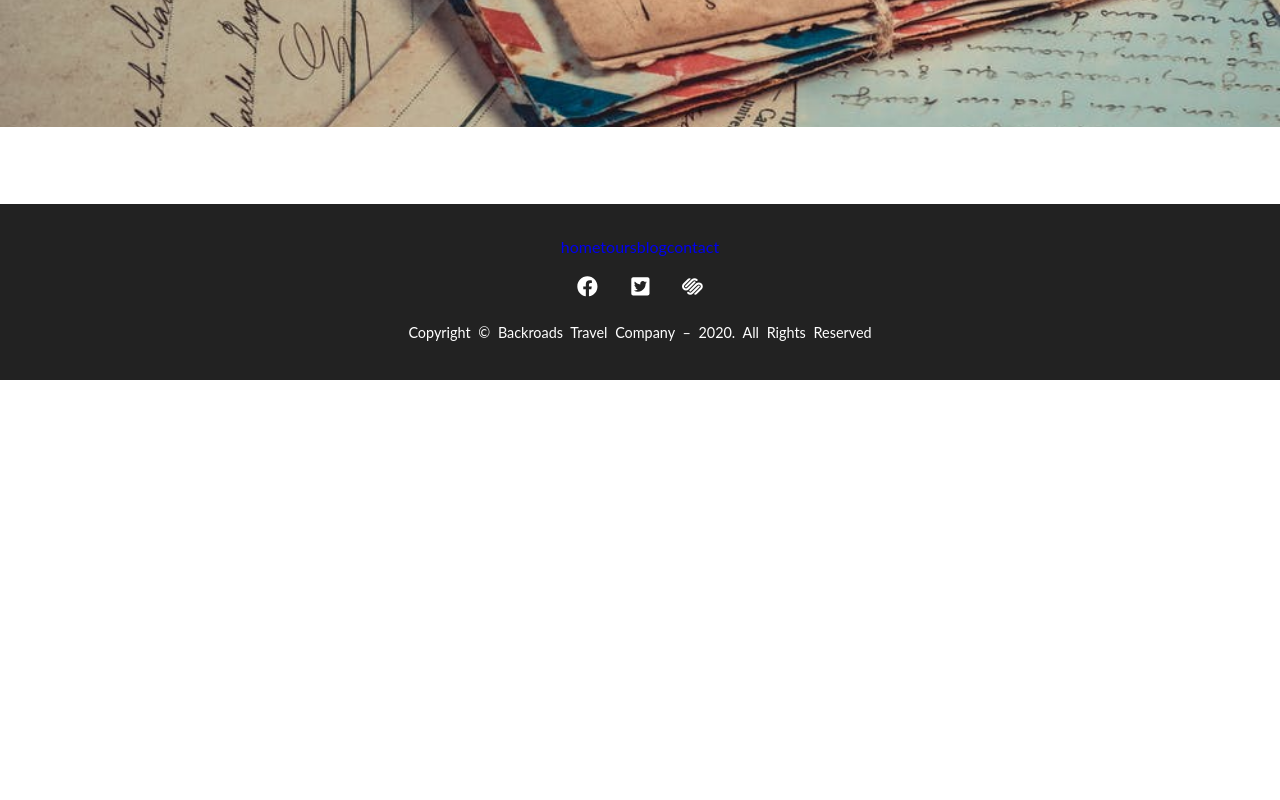
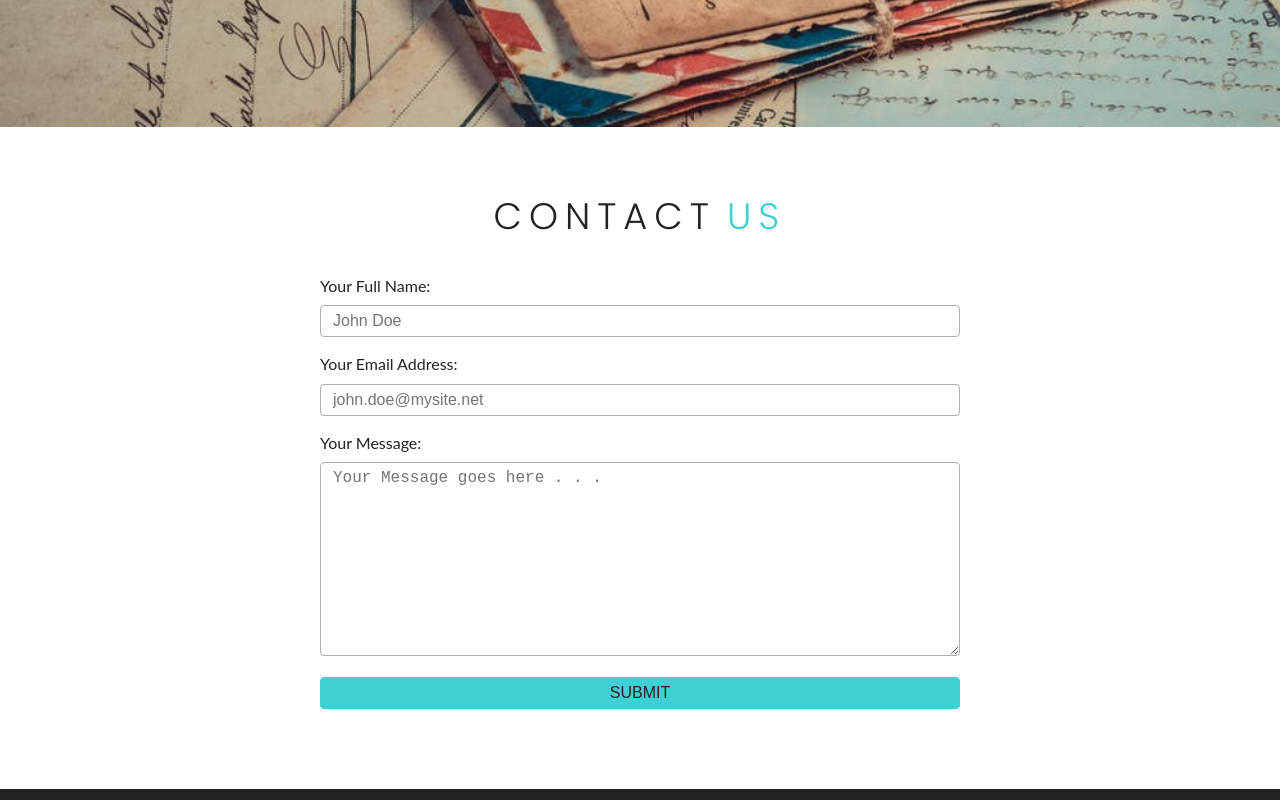
Before and after one commit to locaulker/gatsby-backroads, a Gatsby site: page /contact in a window 1280 px wide. Shown: the part 420-1220 px from the top of the page. Before the commit the page ends 800 px from the top, so only its background shows below. Built offline with nearby package versions, Linux system fonts and the light colour scheme; Gatsby itself is replaced by a stand-in of ours.

Commit message:
completed contact page and implemented Formspree

```diff
--- /dev/null
+++ b/src/components/Contact/Contact.jsx
@@ -0,0 +1,54 @@
+import React from "react"
+import Title from "../Title"
+import styles from "../../css/contact.module.css"
+
+const Contact = () => {
+  return (
+    <section className={styles.contact}>
+      <Title title="Contact" subtitle="Us" />
+      <div className={styles.center}>
+        <form
+          action="https://formspree.io/user@mysite.net"
+          method="POST"
+          className={styles.form}
+        >
+          <div>
+            <label htmlFor="name">Your Full Name:</label>
+            <input
+              type="text"
+              name="name"
+              id="name"
+              className={styles.formControl}
+              placeholder="John Doe"
+            />
+          </div>
+          <div>
+            <label htmlFor="email">Your email Address:</label>
+            <input
+              type="email"
+              name="email"
+              id="email"
+              className={styles.formControl}
+              placeholder="john.doe@mysite.net"
+            />
+          </div>
+          <div>
+            <label htmlFor="message">Your Message:</label>
+            <textarea
+              name="message"
+              id="message"
+              rows="10"
+              className={styles.formControl}
+              placeholder="Your Message goes here . . ."
+            ></textarea>
+          </div>
+          <div>
+            <input type="submit" value="Submit" className={styles.submit} />
+          </div>
+        </form>
+      </div>
+    </section>
+  )
+}
+
+export default Contact
--- a/src/pages/contact.js
+++ b/src/pages/contact.js
@@ -3,6 +3,7 @@ import Layout from "../components/Layout"
 
 import StyledHero from '../components/StyledHero'
 import { graphql } from 'gatsby'
+import Contact from '../components/Contact/Contact'
 
 const contact = ({ data }) => {
   return (
@@ -10,6 +11,7 @@ const contact = ({ data }) => {
       <StyledHero
         img={data.contactBcg.childImageSharp.fluid}
       />
+      <Contact />
     </Layout>
   )
 }
```
